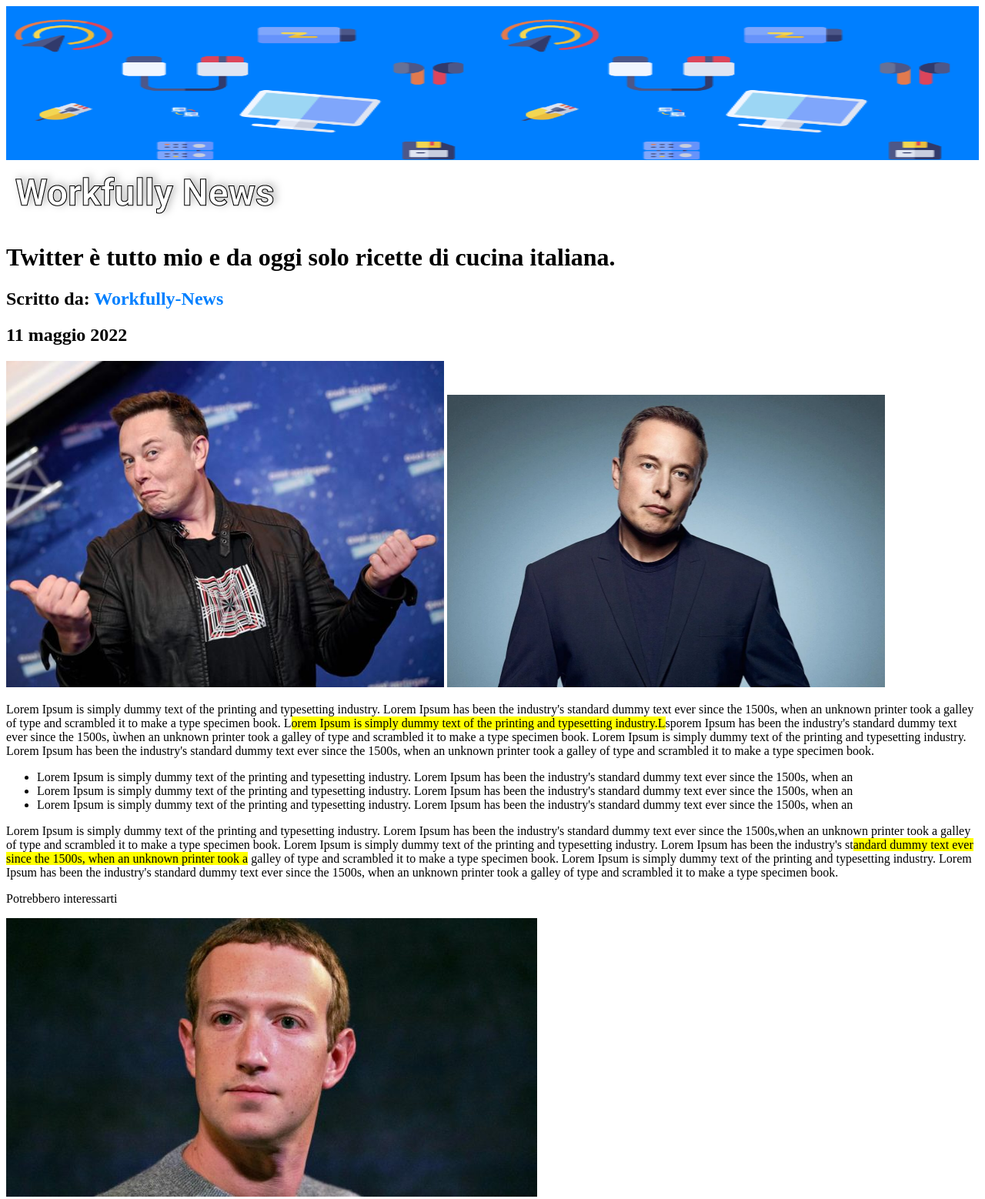
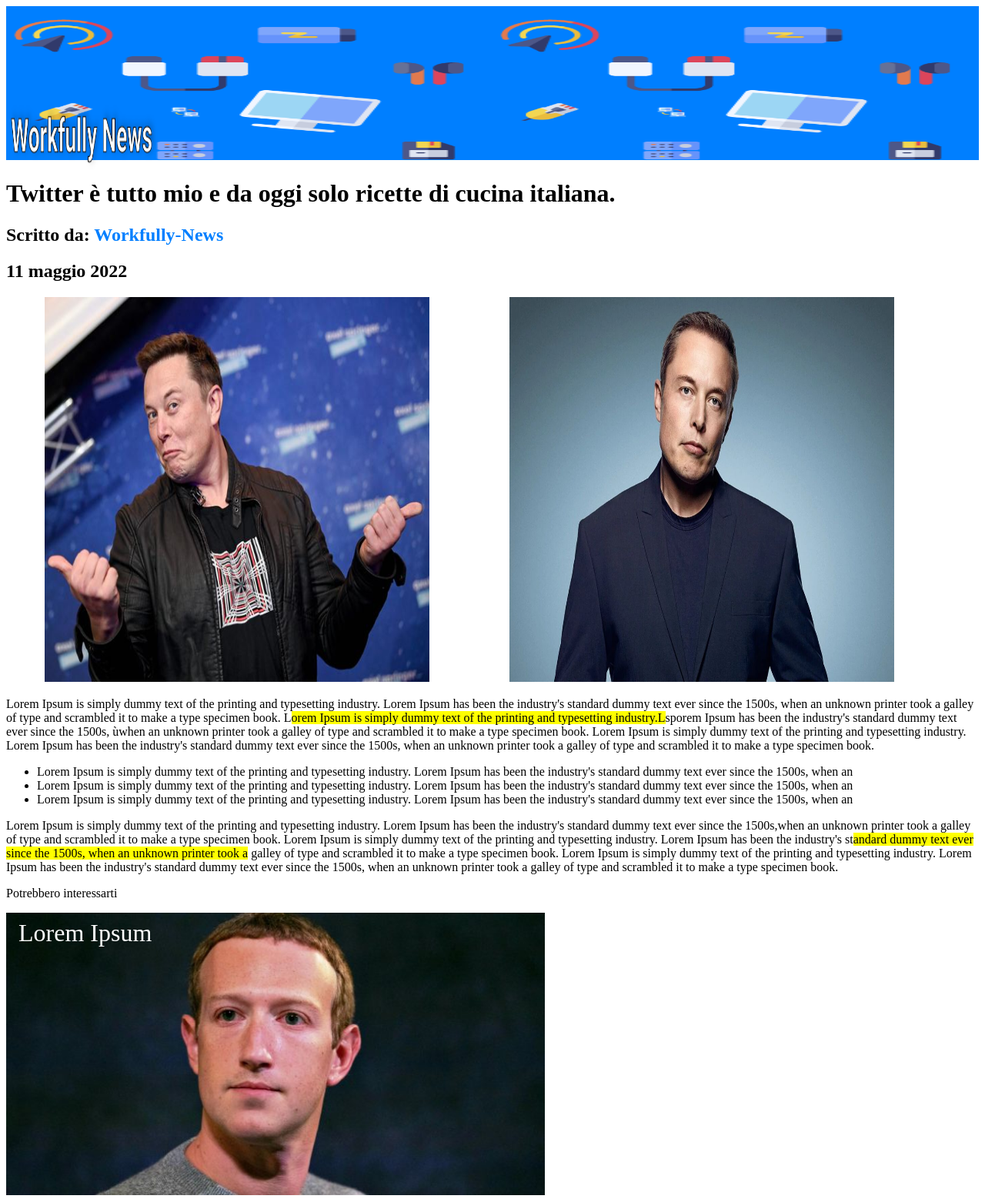
Before and after one commit to Petrus-Olteanu/htmlcss-workfullynews, a plain HTML site: page index.html in a window 1280 px wide. Shown: the top 1558 px of the page at 77% size. Drawn offline with Linux system fonts and the light colour scheme.

Commit message:
I added the latest pictures

```diff
--- a/index.html
+++ b/index.html
@@ -5,6 +5,7 @@
     <meta http-equiv="X-UA-Compatible" content="IE=edge">
     <meta name="viewport" content="width=device-width, initial-scale=1.0">
     <title>Workfully-News</title>
+    <!--Link file CSS-->
     <link href="style.css" rel="stylesheet" type="text/css">
 </head>
 <body>
@@ -12,9 +13,7 @@
     <header>
         <div class="container">
             <img src="./img/pattern.png" alt="pattern">
-        </div>
-        <div class="logo">
-            <img src="./img/logo.png" alt="logo">
+            <div class="logo"><img src="./img/logo.png" alt="logo"></div>
         </div>
     </header>
     <!--main-->
@@ -24,11 +23,12 @@
         <h2>11 maggio 2022</h2>
 
         <!--image main-->
-        <div class="class_main">
+        <div class="img_elon">
             <img src="./img/elon-1.jpg" alt="elon 1">
+        </div>
+        <div class="img_elon">
             <img src="./img/elon-2.jpg" alt="elon 2">
         </div>
-
         <!--paragraph-->
         <p>Lorem Ipsum is simply dummy text of the printing and typesetting industry.
             Lorem Ipsum has been the industry's standard dummy text ever since the 1500s, when an
@@ -62,7 +62,14 @@
 
 
         <div class="container_2">
-            <img src="./img/marck-zuck.jpg" alt="marck zuck">
+
+                <img src="./img/marck-zuck.jpg" alt="marck zuck">
+                <div class ="text">Lorem Ipsum</div>
+
+            <div class="row">
+                <img src="./img/padel-player.jpg" alt="padel player">
+                <div class="text">Lorem Ipsum</div>
+            </div>
         </div>
     </main>
 </body>
--- a/style.css
+++ b/style.css
@@ -1,29 +1,69 @@
 /*header img*/
+.container{
+    position: relative;
+}
 .container img{
-
     background-color: #007fff;
     width: 100%;
     height: 200px;
-    z-index: 1;
+
+}
+/*add image logo*/
+.logo{
+    position:absolute;
+    top:120px;
+    margin-top:0 ;
 }
 .logo img{
-    z-index: 2;
+    background-color: transparent;
+    width: 200px;
+    height: 100px;
 }
-
+/*I added the colored writing on the same line*/
 strong{
     color:#007fff;
 
 }
-.class_main img{
-    height: 45%;
-    width: 45%;
-    align:center;
+.img_elon{
+    display: inline-block;
 
+    clear: both;
 }
+.img_elon img {
+    width: 500px;
+    height: 500px;
+    margin:0 50px ;
+}
+/*Highlight the part enclosed in the span tag*/
 span{
     background-color: yellow;
 }
 
 .container_2{
+    position: relative;
+    width: 100%;
+    height: 500px;
+    text-align: left;
+    color: white;
+}
+
+.text{
+    font-size: xx-large;
+    position: absolute;
+    top: 8px;
+    left: 16px;
+}
+
+img{
+    width: 700px;
+    height: auto;
+}
+
+.row{
+    position: absolute ;
+    top :10px;
+    margin-top: 400px;
+    text-align: left;
+    color: white;
 
 }
```
